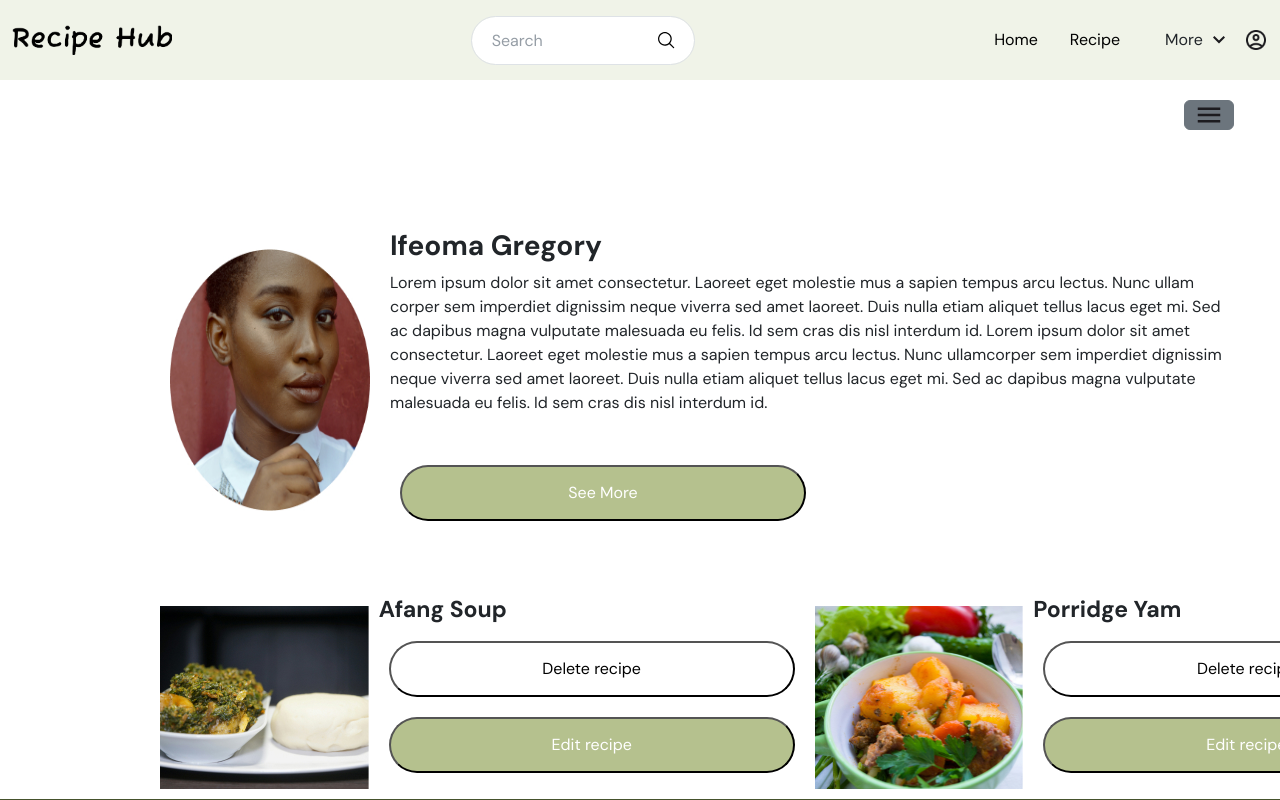
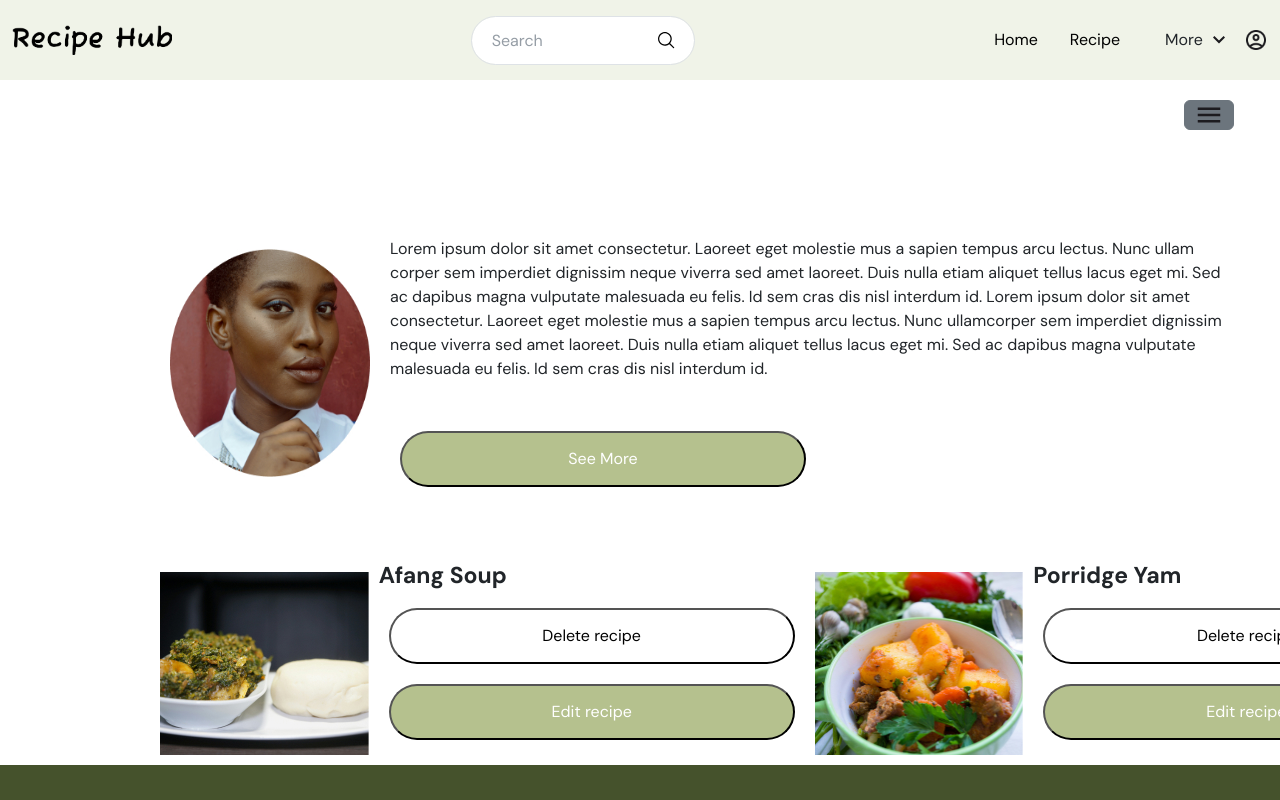
Before and after one commit to phreetech-spark/Spark-Recipe-Frontend, an Angular app: page /profile in a window 1280 px wide. Shown: the top 800 px of the page. Built offline with nearby package versions, Linux system fonts and the light colour scheme; no server answers; sample sign-in values are in the browser's storage.

Commit message:
update4.7

```diff
--- a/src/app/profile-edit/profile-edit.component.ts
+++ b/src/app/profile-edit/profile-edit.component.ts
@@ -25,7 +25,6 @@ constructor(private fb: FormBuilder,private service:RecipeService, private modal
     full_name:[],
     email_address:[],
     country:[],
-    // user_id:[],
     street_address:[],
     city:[],
     state:[],
--- a/src/app/profile/profile.component.html
+++ b/src/app/profile/profile.component.html
@@ -12,10 +12,10 @@
       <li><p class="dropdown-item" type="button">Log Out</p></li>
     </ul>
   </div>
-    <div class="mainsection-top">
+    <div class="mainsection-top" >
         <img src="assets/ify.jpg" alt="girlpicture">
           <div class="wordify">
-            <h3><strong>Ifeoma Gregory</strong></h3>
+            <h3><strong>{{profile.full_name}}</strong></h3>
             <p>Lorem ipsum dolor sit amet consectetur. Laoreet eget molestie mus a sapien tempus arcu lectus. Nunc ullam<br>
              corper sem imperdiet dignissim neque viverra sed amet laoreet. Duis nulla etiam aliquet tellus lacus eget mi. Sed<br>
              ac dapibus magna vulputate malesuada eu felis. Id sem cras dis nisl interdum id. Lorem ipsum dolor sit amet<br>
@@ -24,7 +24,6 @@
                 malesuada eu felis. Id sem cras dis nisl interdum id.
             </p><br>
             <button>See More</button>
-           </div>
 
           </div>
     </div>
--- a/src/app/profile/profile.component.ts
+++ b/src/app/profile/profile.component.ts
@@ -1,9 +1,10 @@
-import { Component } from '@angular/core';
+import { Component, OnInit } from '@angular/core';
 import { FooterComponent } from '../footer/footer.component';
 import { HeaderComponent } from '../header/header.component';
 import { HeroComponent } from '../hero/hero.component';
 import { NavBarComponent } from '../nav-bar/nav-bar.component';
 import { RouterModule } from '@angular/router';
+import { RecipeService } from '../recipe.service';
 
 @Component({
   selector: 'app-profile',
@@ -12,6 +13,24 @@ import { RouterModule } from '@angular/router';
   templateUrl: './profile.component.html',
   styleUrl: './profile.component.css'
 })
-export class ProfileComponent {
+export class ProfileComponent implements OnInit {
+  profile: any = {};
 
+
+  constructor(private service:RecipeService) {}
+
+  ngOnInit(): void {
+    this.loadProfile();
+  }
+
+  loadProfile(): void {
+    this.service.profileinfo().subscribe(
+      data => {
+        this.profile = data;
+      },
+      error => {
+        console.error('Error fetching profile data', error);
+      }
+    );
+  }
 }
--- a/src/app/recipe.service.ts
+++ b/src/app/recipe.service.ts
@@ -28,4 +28,7 @@ export class RecipeService {
   resetpassword(resetpassword:any):Observable<any>{
     return this.http.post("https://spark-recipe.vercel.app/resetpassword",resetpassword)
   }
+  profileinfo(): Observable<any> {
+    return this.http.get("https://spark-recipe.vercel.app/userinformation");
+  }
 }
--- a/src/app/unauthentcated-layout/unauthentcated-layout.component.html
+++ b/src/app/unauthentcated-layout/unauthentcated-layout.component.html
@@ -1,3 +1,5 @@
 
 
 <router-outlet></router-outlet>
+
+<app-footer></app-footer>
--- a/src/app/unauthentcated-layout/unauthentcated-layout.component.ts
+++ b/src/app/unauthentcated-layout/unauthentcated-layout.component.ts
@@ -1,11 +1,12 @@
 import { CommonModule } from '@angular/common';
 import { Component } from '@angular/core';
 import { RouterModule } from '@angular/router';
+import { FooterComponent } from '../footer/footer.component';
 
 @Component({
   selector: 'app-unauthentcated-layout',
   standalone: true,
-  imports: [CommonModule, RouterModule],
+  imports: [CommonModule, RouterModule, FooterComponent],
   templateUrl: './unauthentcated-layout.component.html',
   styleUrl: './unauthentcated-layout.component.css'
 })
```
